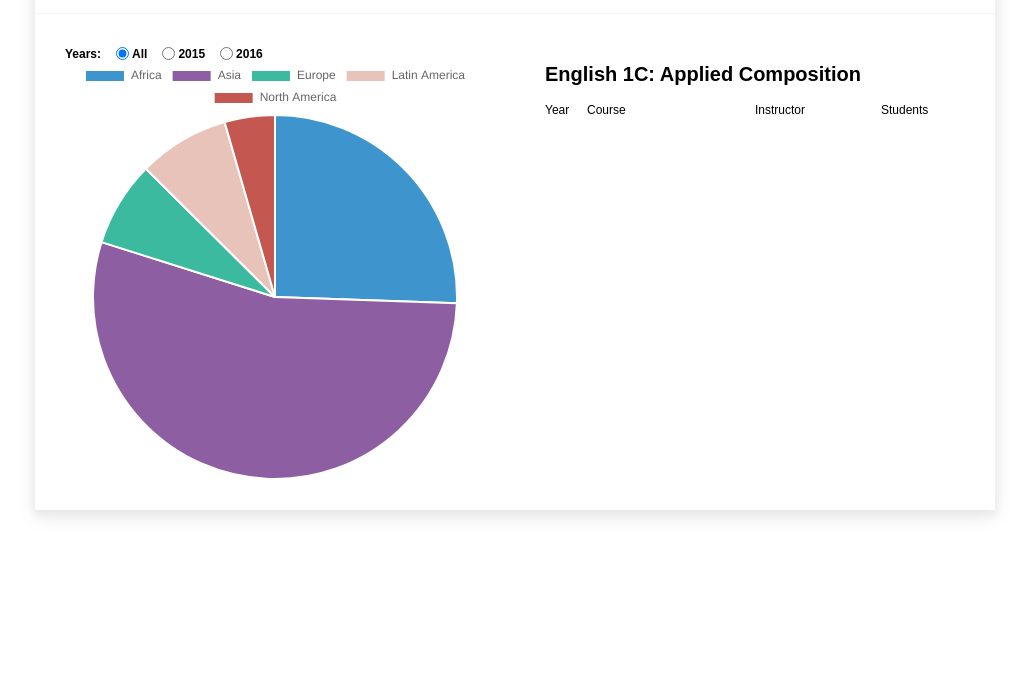
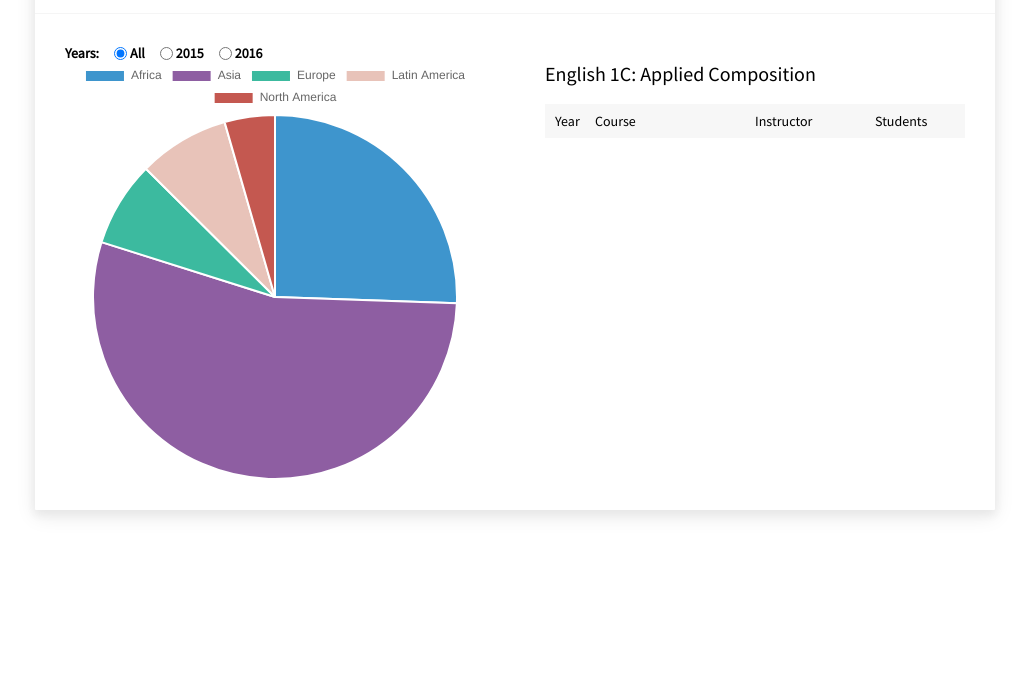
Before and after one commit to achen118/students-by-course, a React app: page / in a window 1280 px wide. Shown: the part 102-800 px from the top of the page, without its empty margins (125-1154 px from the left). Built offline with nearby package versions, Linux system fonts and the light colour scheme.

Commit message:
Update styling

```diff
--- a/public/index.html
+++ b/public/index.html
@@ -5,6 +5,7 @@
     <meta name="viewport" content="width=device-width, initial-scale=1, shrink-to-fit=no">
     <meta name="theme-color" content="#000000">
     <link rel="shortcut icon" href="%PUBLIC_URL%/favicon.ico">
+    <link href="https://fonts.googleapis.com/css?family=Source+Sans+Pro" rel="stylesheet">
     <title>Students by Course</title>
   </head>
   <body>
--- a/src/styles/App.css
+++ b/src/styles/App.css
@@ -11,8 +11,8 @@
   box-shadow: 0 4px 8px 0 #E8E8E8, 0 6px 20px 0 #E8E8E8;
   border-radius: 1px;
   box-sizing: border-box;
-  font-family: sans-serif;
-  font-size: 12px;
+  font-family: 'Source Sans Pro', sans-serif;
+  font-size: 14px;
 }
 
 header {
@@ -22,6 +22,7 @@ header {
   font-size: 24px;
   font-family: monospace;
   padding: 30px;
+  letter-spacing: -2px;
 }
 
 .data {
@@ -55,7 +56,6 @@ header {
 }
 
 .grid-container h2 {
-  font-weight: 700;
   font-size: 20px;
   margin-bottom: 20px;
 }
@@ -66,6 +66,17 @@ header {
   justify-content: flex-start;
   align-items: center;
   width: 100%;
+  border-top: 1px solid black;
+  padding: 10px;
+  box-sizing: border-box;
+}
+
+.grid-row:first-of-type {
+  border: 0;
+}
+
+.grid-row:nth-of-type(2n - 1) {
+  background-color: #F7F7F7;
 }
 
 .grid-row li:nth-of-type(1) {
```
